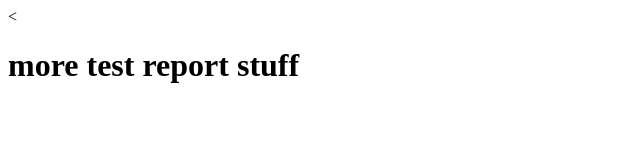
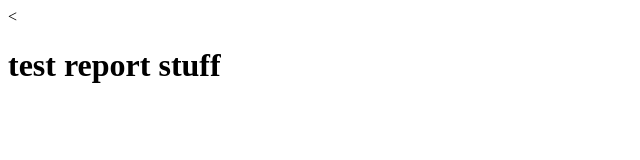
Before and after one commit to immichellegrady/test-report, a plain HTML site: page index.html in a window 1280 px wide. Shown: the whole page, without its empty margins (0-640 px from the left). Drawn offline with Linux system fonts and the light colour scheme.

Commit message:
Update index.html

```diff
--- a/index.html
+++ b/index.html
@@ -6,6 +6,6 @@
     <title>test report</title>
   </head>
   <body>
-    <h1>more test report stuff</h1>
+    <h1>test report stuff</h1>
   </body>
 </html>
```
